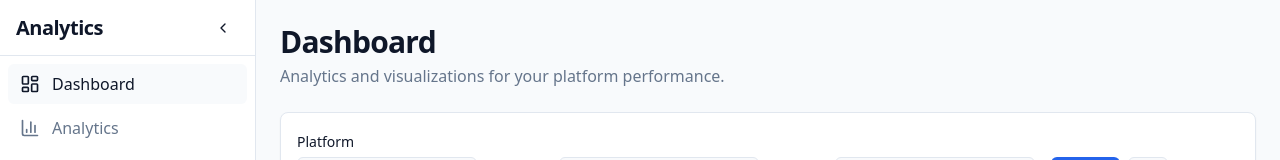
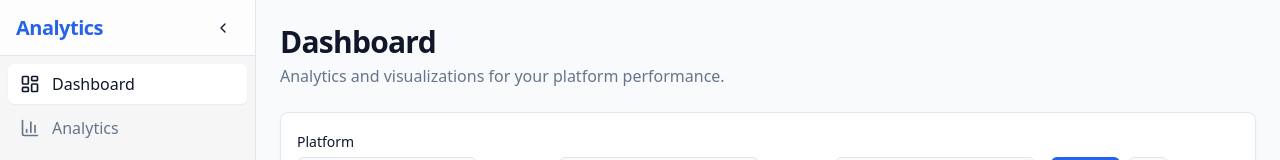
Before and after one commit to Narkhedeaditya93/delphimain, a React (Vite) app: page / in a window 1280 px wide. Shown: the top 160 px of the page. Built offline with nearby package versions, Linux system fonts and the light colour scheme.

Commit message:
Add sidebar background color
Adds a light background color to the analytics sidebar.

```diff
--- a/src/components/layout/Sidebar.tsx
+++ b/src/components/layout/Sidebar.tsx
@@ -9,7 +9,6 @@ import {
   ChevronRight,
   LineChart,
   PieChart,
-  Home,
   HelpCircle,
 } from "lucide-react";
 import { cn } from "@/lib/utils";
@@ -49,13 +48,13 @@ export function Sidebar() {
   return (
     <div
       className={cn(
-        "flex flex-col border-r border-border bg-card transition-all duration-300 ease-in-out",
+        "flex flex-col border-r border-border bg-[#F6F6F7] transition-all duration-300 ease-in-out",
         collapsed ? "w-16" : "w-64"
       )}
     >
-      <div className="flex h-14 items-center px-4 border-b">
+      <div className="flex h-14 items-center px-4 border-b bg-white/80 backdrop-blur-sm">
         {!collapsed && (
-          <span className="text-xl font-semibold tracking-tight animate-fade-in">
+          <span className="text-xl font-semibold tracking-tight text-blue-600 animate-fade-in">
             Analytics
           </span>
         )}
@@ -80,8 +79,8 @@ export function Sidebar() {
               key={item.href}
               to={item.href}
               className={cn(
-                "flex items-center gap-3 rounded-md px-3 py-2 text-muted-foreground hover:bg-accent hover:text-accent-foreground transition-colors",
-                item.href === "/" && "bg-accent/50 font-medium text-foreground"
+                "flex items-center gap-3 rounded-md px-3 py-2 text-muted-foreground hover:bg-white hover:text-accent-foreground transition-colors",
+                item.href === "/" && "bg-white font-medium text-foreground shadow-sm"
               )}
               style={{
                 animationDelay: `${index * 50}ms`,
@@ -93,18 +92,18 @@ export function Sidebar() {
           ))}
         </nav>
       </div>
-      <div className="mt-auto border-t">
+      <div className="mt-auto border-t bg-white/50">
         <div className="grid gap-1 p-2">
           <Link
             to="/settings"
-            className="flex items-center gap-3 rounded-md px-3 py-2 text-muted-foreground hover:bg-accent hover:text-accent-foreground transition-colors"
+            className="flex items-center gap-3 rounded-md px-3 py-2 text-muted-foreground hover:bg-white hover:text-accent-foreground transition-colors"
           >
             <Settings className={cn("h-5 w-5", collapsed ? "mx-auto" : "")} />
             {!collapsed && <span>Settings</span>}
           </Link>
           <Link
             to="/help"
-            className="flex items-center gap-3 rounded-md px-3 py-2 text-muted-foreground hover:bg-accent hover:text-accent-foreground transition-colors"
+            className="flex items-center gap-3 rounded-md px-3 py-2 text-muted-foreground hover:bg-white hover:text-accent-foreground transition-colors"
           >
             <HelpCircle className={cn("h-5 w-5", collapsed ? "mx-auto" : "")} />
             {!collapsed && <span>Help</span>}
```
